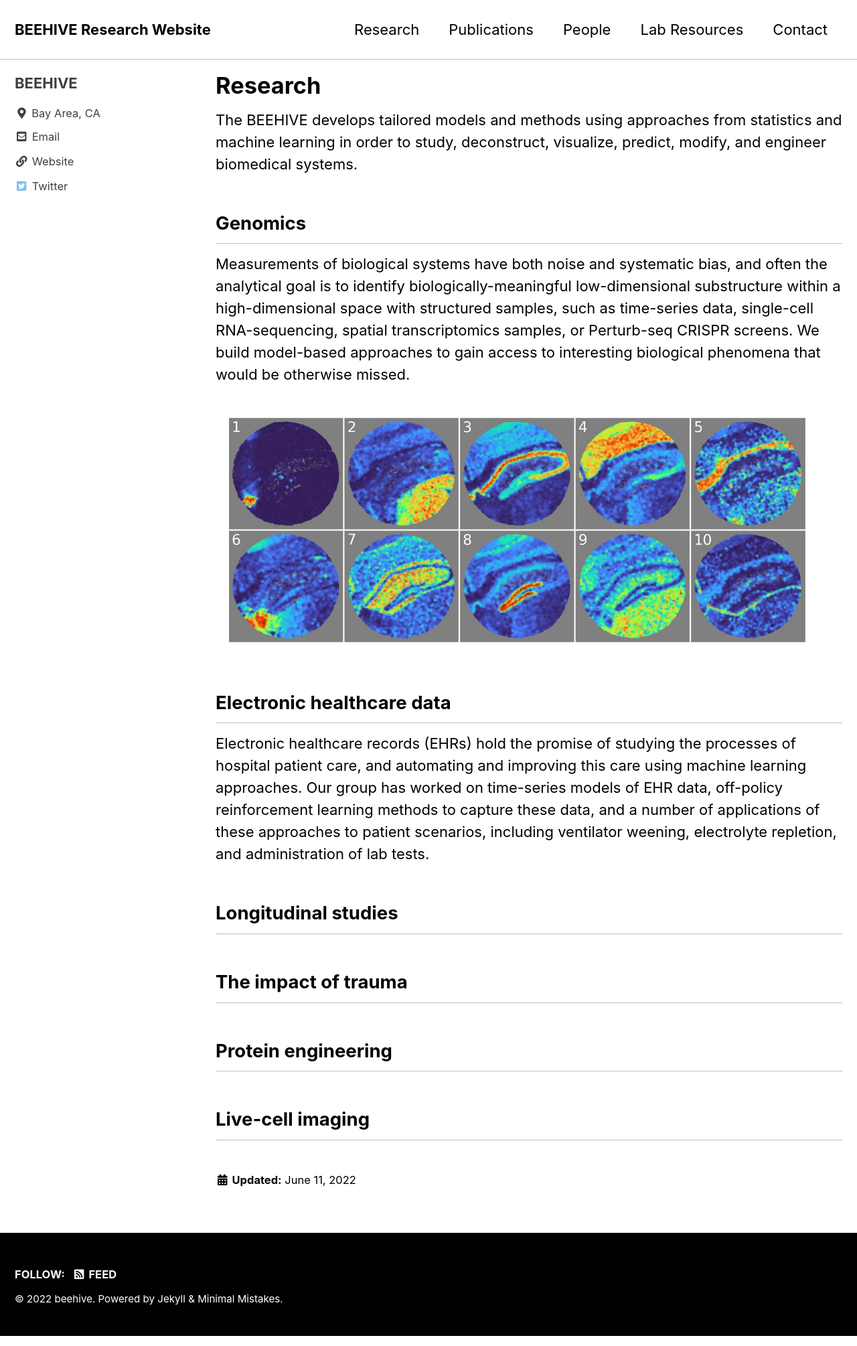
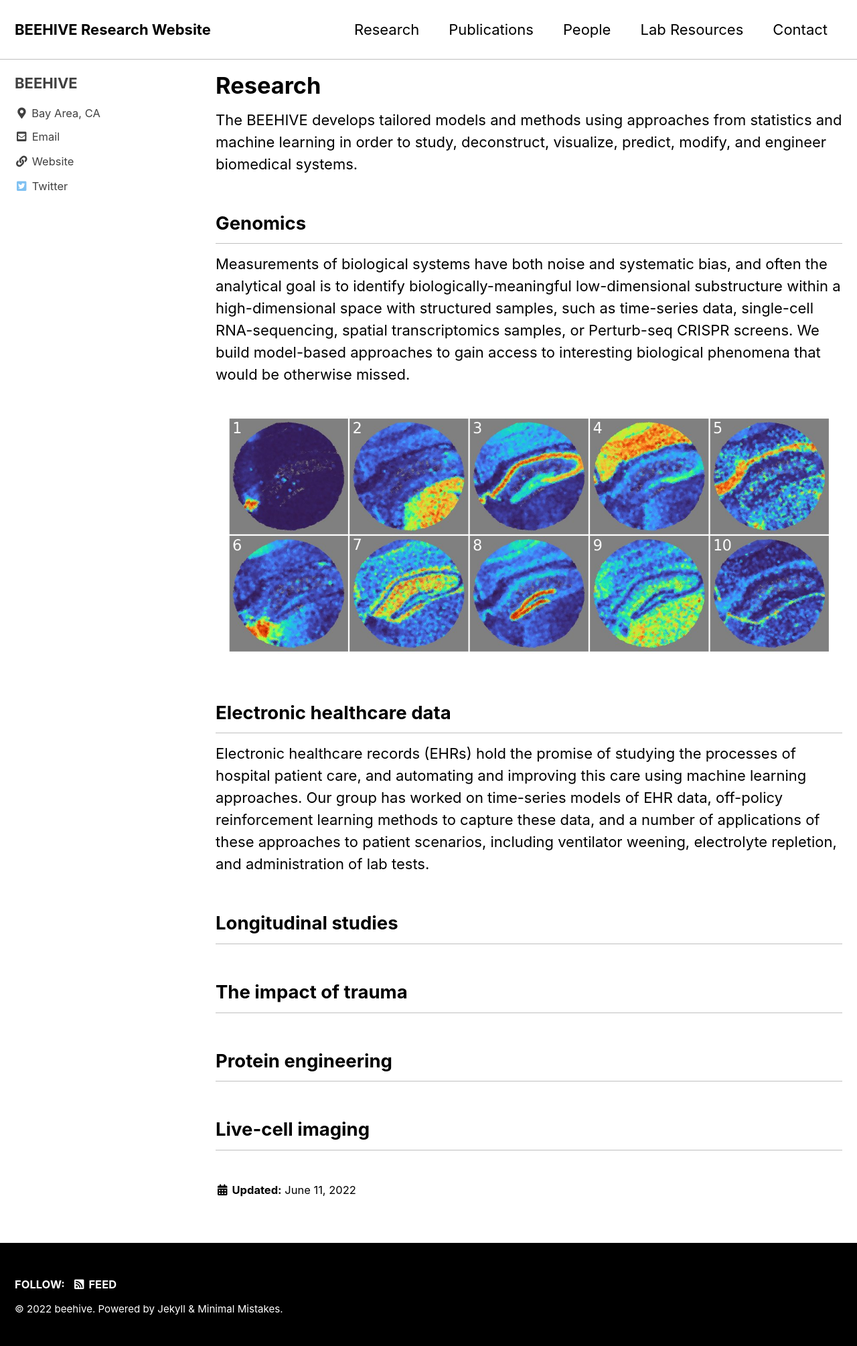
Before and after one commit to stanfordbeehive/stanfordbeehive.github.io, a Jekyll site: the page built from _pages/research.md, in a window 1280 px wide. Shown: the whole page at 67% size. Built offline with Jekyll 4.4.1, drawn with Linux system fonts in a browser that asks for light colours; cached includes are drawn as plain includes.

Commit message:
Update research.md

```diff
--- a/_pages/research.md
+++ b/_pages/research.md
@@ -9,7 +9,7 @@
 ## Genomics
 Measurements of biological systems have both noise and systematic bias, and often the analytical goal is to identify biologically-meaningful low-dimensional substructure within a high-dimensional space with structured samples, such as time-series data, single-cell RNA-sequencing, spatial transcriptomics samples, or Perturb-seq CRISPR screens. We build model-based approaches to gain access to interesting biological phenomena that would be otherwise missed.
 
-<img src="/assets/images/nsf-hippocampus-spatial.jpeg" width="900" height="300">
+<img src="/assets/images/nsf-hippocampus-spatial.jpeg" width="1000" height="400">
 
 ## Electronic healthcare data
 Electronic healthcare records (EHRs) hold the promise of studying the processes of hospital patient care, and automating and improving this care using machine learning approaches. Our group has worked on time-series models of EHR data, off-policy reinforcement learning methods to capture these data, and a number of applications of these approaches to patient scenarios, including ventilator weening, electrolyte repletion, and administration of lab tests.
```
